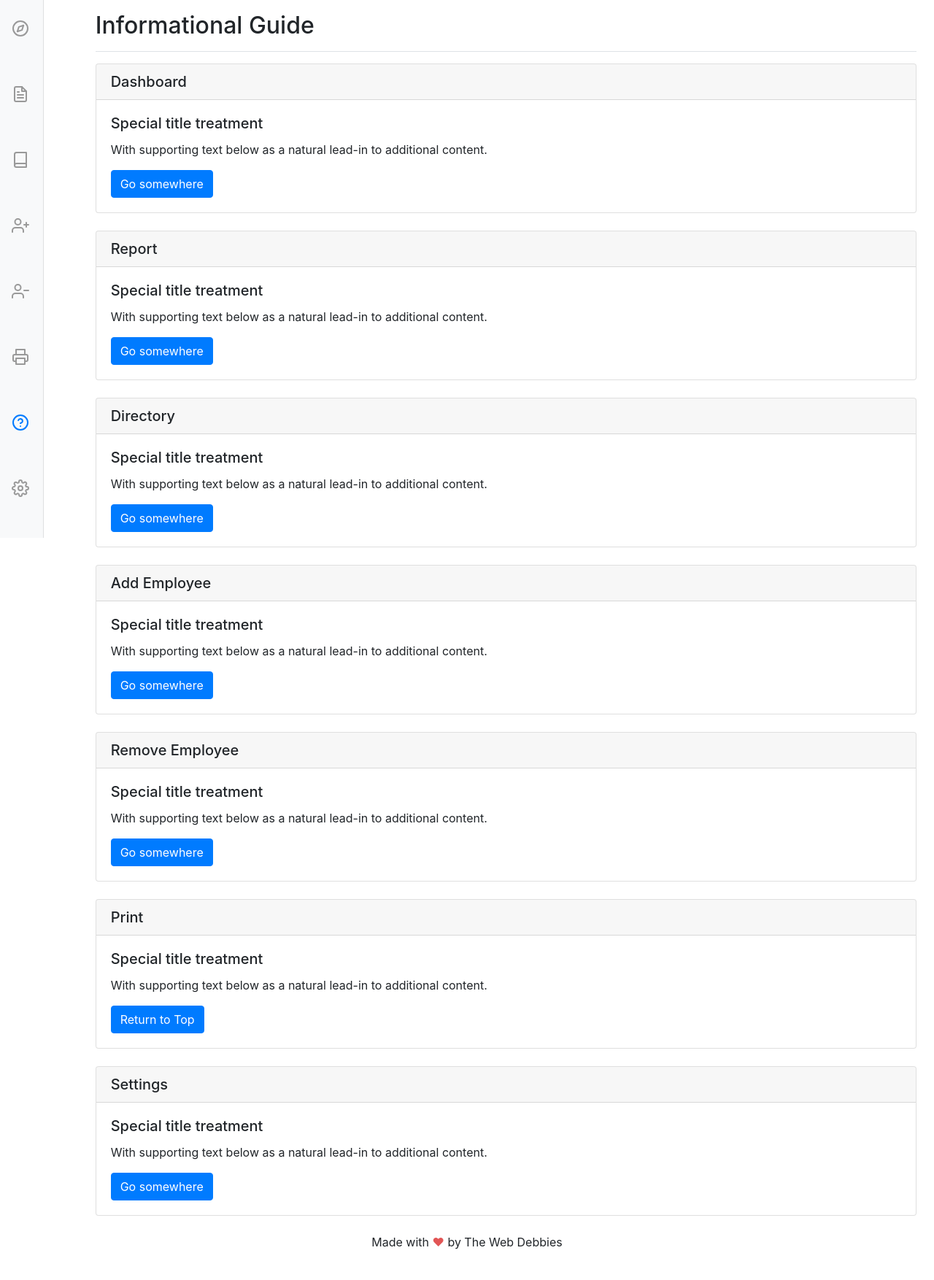
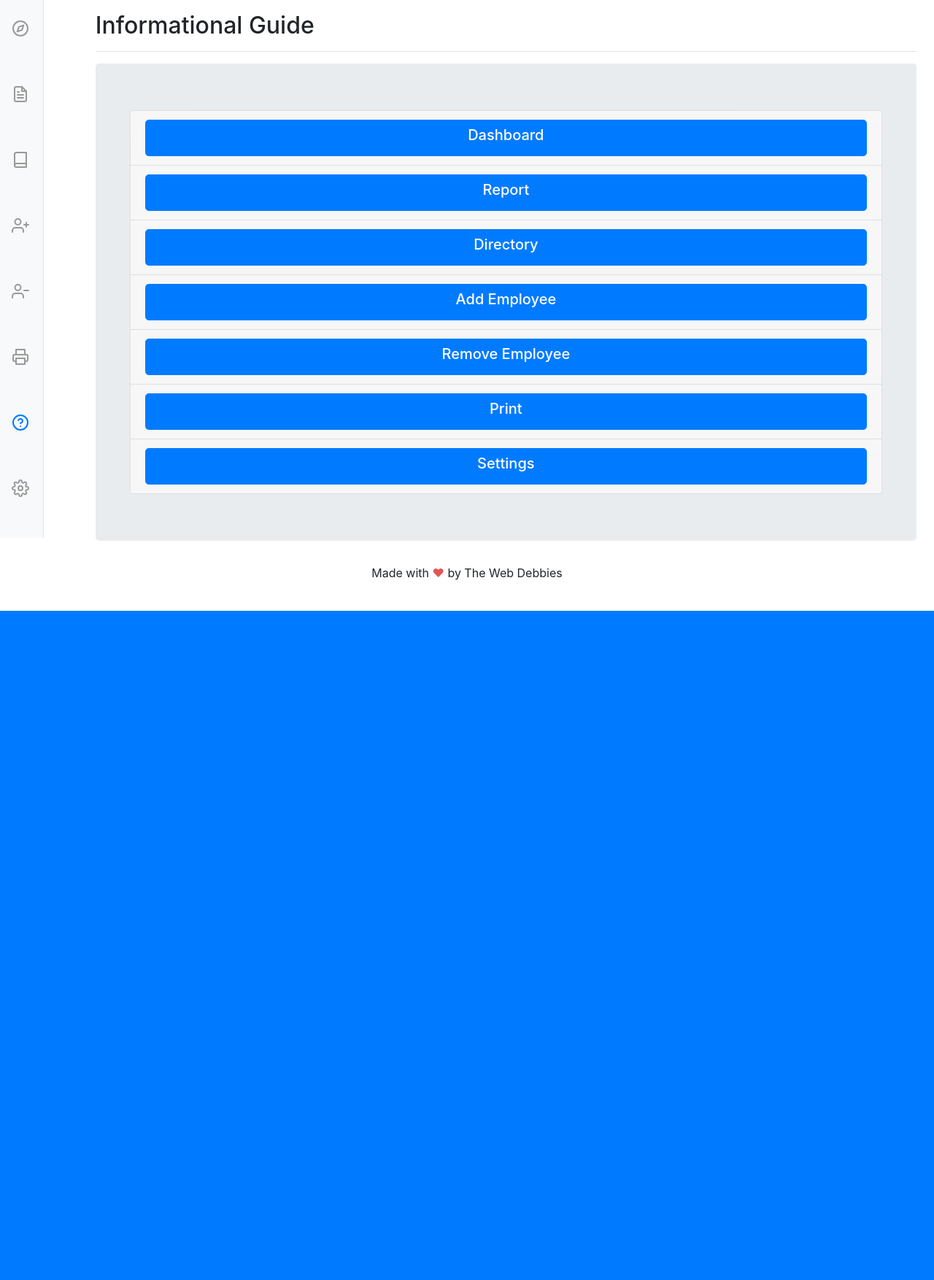
Before and after one commit to GoProduction/Employee_Management_System, a Flask app: page /info-guide in a window 1280 px wide. Shown: the part 63-1817 px from the top of the page at 73% size. After the commit the page ends 900 px from the top, so only its background shows below. Run offline with Flask 2, Linux system fonts and the light colour scheme; the visitor is signed in with stand-in values (Sample User, id 1); some libraries are stand-ins or nearby versions.

Commit message:
Melissa's change to info-guide.html

```diff
--- a/templates/info-guide.html
+++ b/templates/info-guide.html
@@ -11,78 +11,108 @@
     <h1 class="h2">Informational Guide</h1>
   </div>
 
-    <div class="row">
-      <div class="col-sm-12">
-        <div class="card mb-4">
-          <h5 class="card-header">Dashboard</h5>
+<!-- Info Guide Accordion -->
+<div class="jumbotron">
+<div class="col align-self-center">
+<div class="accordion" id="accordion">
+  <div class="card">
+    <div class="card-header" id="headingOne">
+		<button class="btn btn-primary btn-lg btn-block"" type="button" data-toggle="collapse" data-target="#collapseOne" aria-expanded="true" aria-controls="collapseOne">
+		<h5>Dashboard</h5>
+		</button>
+	</div>
+
+    <div id="collapseOne" class="collapse" aria-labelledby="headingOne" data-parent="#accordion">
       <div class="card-body">
-            <h5 class="card-title">Special title treatment</h5>
-            <p class="card-text">With supporting text below as a natural lead-in to additional content.</p>
-            <a href="#" class="btn btn-primary">Go somewhere</a>
+		  <div style="text-align: center;">Dashboard text here</div>
       </div>
     </div>
   </div>
-      <div class="col-sm-12">
-        <div class="card mb-4">
-          <h5 class="card-header">Report</h5>
+  <div class="card">
+    <div class="card-header" id="headingTwo">
+      <h5 class="mb-0">
+        <button class="btn btn-primary btn-lg btn-block"" type="button" data-toggle="collapse" data-target="#collapseTwo" aria-expanded="false" aria-controls="collapseTwo">
+			<h5>Report</h5>
+        </button>
+      </h5>
+    </div>
+    <div id="collapseTwo" class="collapse" aria-labelledby="headingTwo" data-parent="#accordion">
       <div class="card-body">
-            <h5 class="card-title">Special title treatment</h5>
-            <p class="card-text">With supporting text below as a natural lead-in to additional content.</p>
-            <a href="#" class="btn btn-primary">Go somewhere</a>
+		  <div style="text-align: center;">Report text here</div>
       </div>
     </div>
   </div>
-      <div class="col-sm-12">
-        <div class="card mb-4">
-          <h5 class="card-header">Directory</h5>
+  <div class="card">
+    <div class="card-header" id="headingThree">
+      <h5 class="mb-0">
+        <button class="btn btn-primary btn-lg btn-block" type="button" data-toggle="collapse" data-target="#collapseThree" aria-expanded="false" aria-controls="collapseThree">
+			<h5>Directory</h5>
+        </button>
+      </h5>
+    </div>
+    <div id="collapseThree" class="collapse" aria-labelledby="headingThree" data-parent="#accordion">
       <div class="card-body">
-            <h5 class="card-title">Special title treatment</h5>
-            <p class="card-text">With supporting text below as a natural lead-in to additional content.</p>
-            <a href="#" class="btn btn-primary">Go somewhere</a>
+		  <div style="text-align: center;">Directory text here</div>
       </div>
     </div>
   </div>
-      <div class="col-sm-12">
-        <div class="card mb-4">
-          <h5 class="card-header">Add Employee</h5>
+  <div class="card">
+    <div class="card-header" id="headingFour">
+      <h5 class="mb-0">
+        <button class="btn btn-primary btn-lg btn-block" type="button" data-toggle="collapse" data-target="#collapseFour" aria-expanded="false" aria-controls="collapseFour">
+			<h5>Add Employee</h5>
+        </button>
+      </h5>
+    </div>
+    <div id="collapseFour" class="collapse" aria-labelledby="headingFour" data-parent="#accordion">
       <div class="card-body">
-            <h5 class="card-title">Special title treatment</h5>
-            <p class="card-text">With supporting text below as a natural lead-in to additional content.</p>
-            <a href="#" class="btn btn-primary">Go somewhere</a>
+		  <div style="text-align: center;">Add Employee text here</div>
       </div>
     </div>
   </div>
-      <div class="col-sm-12">
-        <div class="card mb-4">
-          <h5 class="card-header">Remove Employee</h5>
+  <div class="card">
+    <div class="card-header" id="headingFive">
+      <h5 class="mb-0">
+        <button class="btn btn-primary btn-lg btn-block" type="button" data-toggle="collapse" data-target="#collapseFive" aria-expanded="false" aria-controls="collapseFive">
+			<h5>Remove Employee</h5>
+        </button>
+      </h5>
+    </div>
+    <div id="collapseFive" class="collapse" aria-labelledby="headingFive" data-parent="#accordion">
       <div class="card-body">
-            <h5 class="card-title">Special title treatment</h5>
-            <p class="card-text">With supporting text below as a natural lead-in to additional content.</p>
-            <a href="#" class="btn btn-primary">Go somewhere</a>
+		  <div style="text-align: center;">Remove Employee text here</div>
       </div>
     </div>
   </div>
-      <div class="col-sm-12">
-        <div class="card mb-4">
-          <h5 class="card-header">Print</h5>
+  <div class="card">
+    <div class="card-header" id="headingSix">
+      <h5 class="mb-0">
+        <button class="btn btn-primary btn-lg btn-block" type="button" data-toggle="collapse" data-target="#collapseSix" aria-expanded="false" aria-controls="collapseSix">
+			<h5>Print</h5>
+        </button>
+      </h5>
+    </div>
+    <div id="collapseSix" class="collapse" aria-labelledby="headingSix" data-parent="#accordion">
       <div class="card-body">
-            <h5 class="card-title">Special title treatment</h5>
-            <p class="card-text">With supporting text below as a natural lead-in to additional content.</p>
-            <a href="#" class="btn btn-primary">Return to Top</a>
+		  <div style="text-align: center;">Print text here.</div>
       </div>
     </div>
   </div>
-      <div class="col-sm-12">
-        <div class="card mb-4">
-          <h5 class="card-header">Settings</h5>
+  <div class="card">
+    <div class="card-header" id="headingSeven">
+      <h5 class="mb-0">
+        <button class="btn btn-primary btn-lg btn-block" type="button" data-toggle="collapse" data-target="#collapseSeven" aria-expanded="false" aria-controls="collapseSeven">
+			<h5>Settings</h5>
+        </button>
+      </h5>
+    </div>
+    <div id="collapseSeven" class="collapse" aria-labelledby="headingSeven" data-parent="#accordion">
       <div class="card-body">
-            <h5 class="card-title">Special title treatment</h5>
-            <p class="card-text">With supporting text below as a natural lead-in to additional content.</p>
-            <a href="#" class="btn btn-primary">Go somewhere</a>
+		  <div style="text-align: center;">Settings text here</div>
       </div>
     </div>
   </div>
-
+</div>
 </div>
 </main>
 
```
Also changed, not shown: templates/info-guide-backup.html (added, +98 -0 lines). Lines whose indentation alone changed are shown as unchanged.
